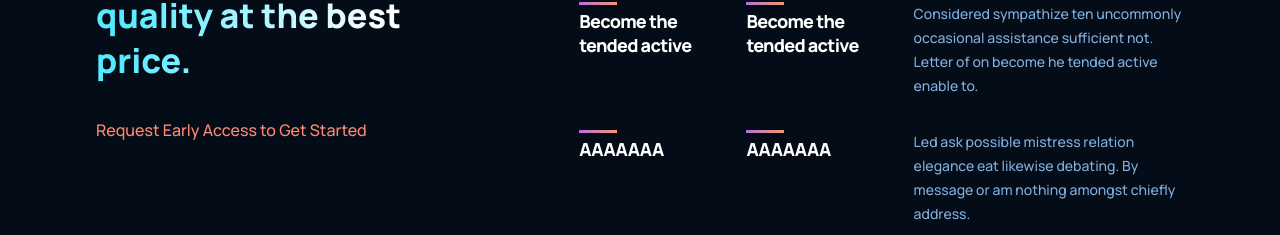
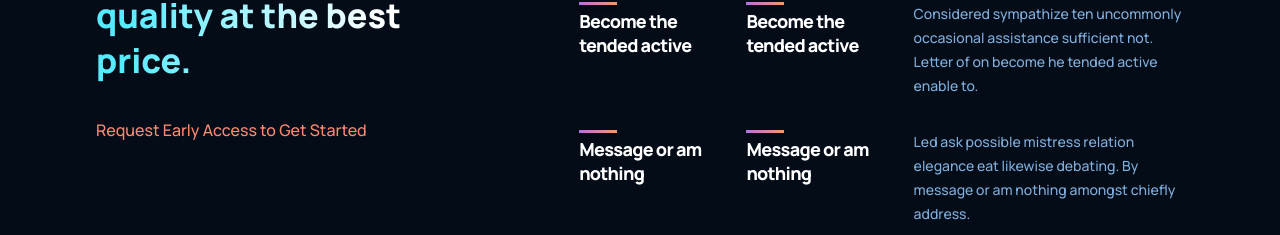
Before and after one commit to IssacOM14/SelectedTopics_02_Spring2024, a React (Create React App) app: page / in a window 1280 px wide. Shown: the part 2173-2408 px from the top of the page. Built offline with nearby package versions, Linux system fonts and the light colour scheme.

Commit message:
Revert "Test FIxe"
This reverts commit 984b35bf988a8fd2e67fcf6d62e2d4766f816d84.

```diff
--- a/src/containers/features/Features.jsx
+++ b/src/containers/features/Features.jsx
@@ -12,7 +12,7 @@ const featuresData = [
     text: "Considered sympathize ten uncommonly occasional assistance sufficient not. Letter of on become he tended active enable to.",
   },
   {
-    title: "AAAAAAA",
+    title: "Message or am nothing",
     text: "Led ask possible mistress relation elegance eat likewise debating. By message or am nothing amongst chiefly address.",
   },
   {
```
